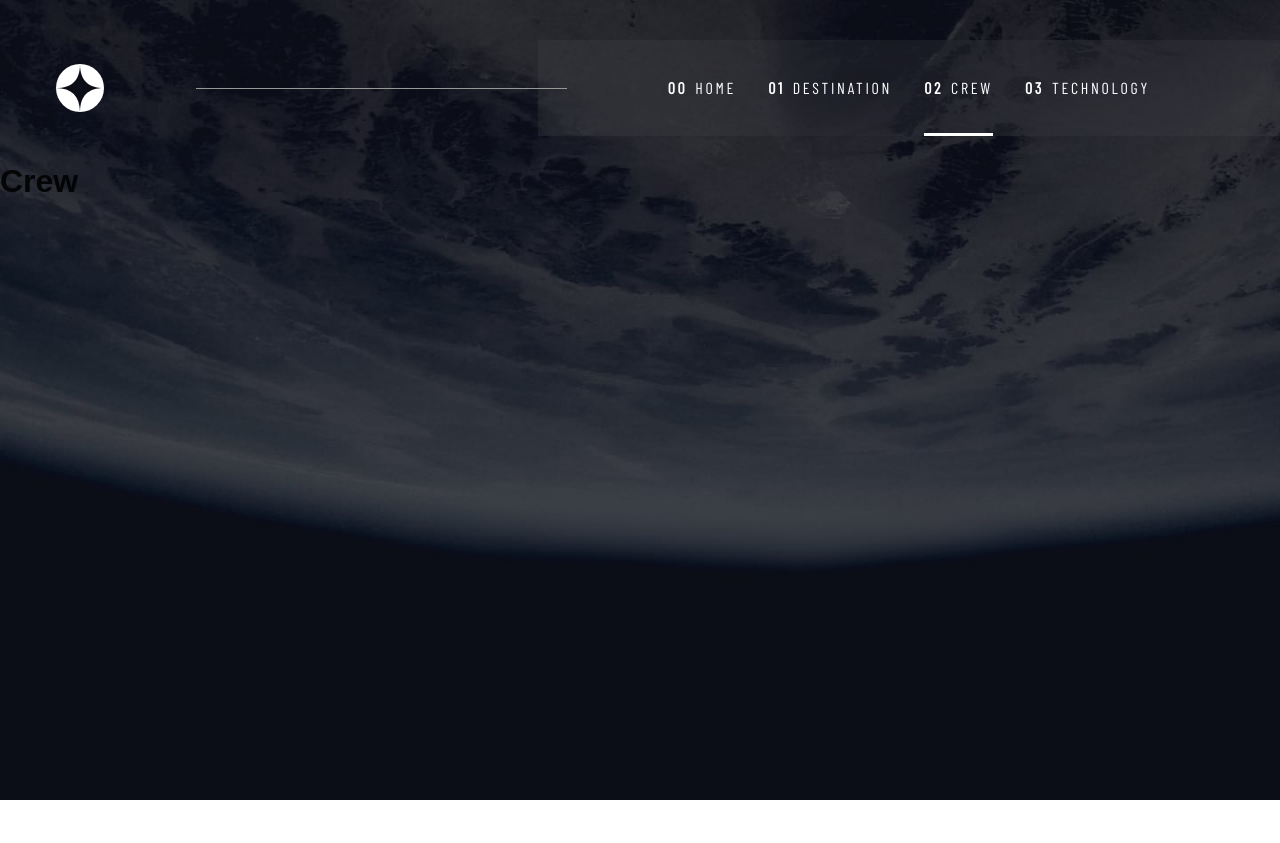
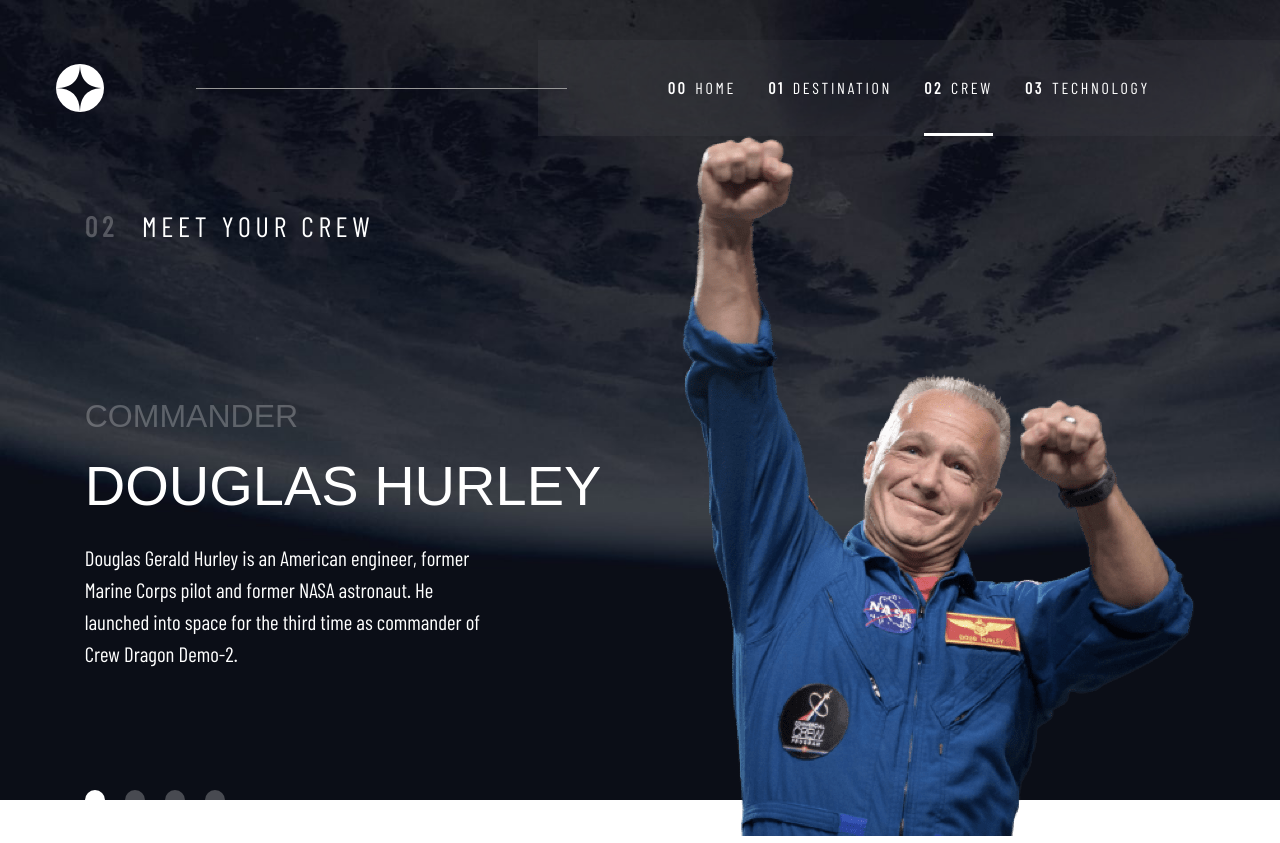
Before and after one commit to AlanSalas/space-tourism, a React (Create React App) app: page /crew in a window 1280 px wide. Before the commit the page ends 800 px from the top, so only its background shows below. Built offline with nearby package versions, Linux system fonts and the light colour scheme; a web font is replaced by a local one.

Commit message:
Add dynamic data in Crew page

```diff
--- a/src/constants/planets.js
+++ b/src/constants/planets.js
@@ -1,7 +1,14 @@
+// Planets
 import ImageMoon from "assets/destination/image-moon.png";
 import ImageMars from "assets/destination/image-mars.png";
 import ImageEuropa from "assets/destination/image-europa.png";
 import ImageTitan from "assets/destination/image-titan.png";
+
+// Crews
+import CrewOne from "assets/crew/image-douglas-hurley.png";
+import CrewTwo from "assets/crew/image-mark-shuttleworth.png";
+import CrewThree from "assets/crew/image-victor-glover.png";
+import CrewFour from "assets/crew/image-anousheh-ansari.png";
 
 export const planets = {
   Moon: ImageMoon,
@@ -9,3 +16,10 @@
   Europa: ImageEuropa,
   Titan: ImageTitan,
 };
+
+export const crews = {
+  "Douglas Hurley": CrewOne,
+  "Mark Shuttleworth": CrewTwo,
+  "Victor Glover": CrewThree,
+  "Anousheh Ansari": CrewFour,
+};
--- a/src/pages/Crew.jsx
+++ b/src/pages/Crew.jsx
@@ -1,10 +1,67 @@
-import React from "react";
+import React, { useState } from "react";
+import crewJson from "data/crew.json";
+import { Box, Stack, Typography } from "@mui/material";
+import { Container } from "components/styled";
+import { crews } from "constants/planets";
 
 const Crew = () => {
+  const [crew] = useState(crewJson?.crew);
+  const [currentCrew, setCurrentCrew] = useState(crew[0]);
+
+  const handleChangeCrew = (crewName) => {
+    const newCrew = crew.find((item) => item.name === crewName);
+    setCurrentCrew(newCrew);
+  };
+
   return (
-    <div>
-      <h1>Crew</h1>
-    </div>
+    <Container sx={{ height: "90%" }}>
+      <Stack direction="row" justifyContent="space-between" height="100%">
+        <Box sx={{ pt: 9, height: "100%" }}>
+          <Stack direction="row" sx={{ mb: 19 }}>
+            <Typography variant="h5" sx={{ mr: 3, fontWeight: "bold", color: "tertiary.opacity" }}>
+              02
+            </Typography>
+            <Typography variant="h5" sx={{ color: "tertiary.main" }}>
+              MEET YOUR CREW
+            </Typography>
+          </Stack>
+          <Typography variant="h4" sx={{ color: "tertiary.opacity", mb: 2 }}>
+            {currentCrew.role}
+          </Typography>
+          <Typography variant="h3" sx={{ color: "tertiary.main", mb: 3 }}>
+            {currentCrew.name}
+          </Typography>
+          <Typography
+            component="p"
+            variant="bodyText"
+            sx={{ color: "tertiary.main", height: "160px", maxWidth: "400px", mb: 11 }}
+          >
+            {currentCrew.bio}
+          </Typography>
+          <Stack direction="row" gap={2.5}>
+            {crew &&
+              crew.map((item) => (
+                <Box
+                  key={item.name}
+                  onClick={() => handleChangeCrew(item.name)}
+                  component="span"
+                  sx={{
+                    height: "20px",
+                    width: "20px",
+                    borderRadius: "100%",
+                    backgroundColor:
+                      currentCrew.name === item.name ? "tertiary.main" : "tertiary.opacity",
+                    cursor: "pointer",
+                  }}
+                />
+              ))}
+          </Stack>
+        </Box>
+        <Box sx={{ mt: "auto" }}>
+          <Box component="img" src={crews[currentCrew.name]} />
+        </Box>
+      </Stack>
+    </Container>
   );
 };
 
--- a/src/pages/Destination.jsx
+++ b/src/pages/Destination.jsx
@@ -13,8 +13,6 @@
     const newDestination = destinations.find((dest) => dest.name === destination);
     setCurrentDestination(newDestination);
   };
-
-  console.log(currentDestination);
 
   return (
     <Container sx={{ height: "100%" }}>
--- a/src/theme/index.js
+++ b/src/theme/index.js
@@ -41,10 +41,12 @@
       textTransform: "uppercase",
     },
     h3: {
-      fontSize: "3.5",
+      fontSize: "3.5rem",
+      textTransform: "uppercase",
     },
     h4: {
       fontSize: "2rem",
+      textTransform: "uppercase",
     },
     h5: {
       fontFamily: "'Barlow Condensed', sans-serif",
```
